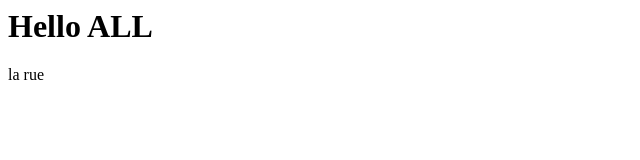
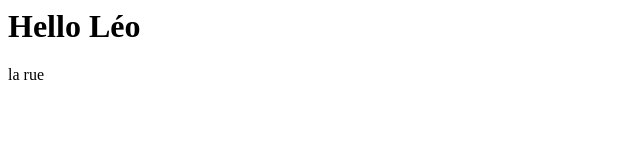
Before and after one commit to GoldVetal/Projet-GIT, a plain HTML site: page index.html in a window 1280 px wide. Shown: the full height of the page, 0-640 px from the left. Drawn offline with Linux system fonts and the light colour scheme.

Commit message:
Ajout Léo

```diff
--- a/index.html
+++ b/index.html
@@ -1,2 +1,2 @@
-<h1>Hello ALL</h1>
+<h1>Hello Léo</h1>
 <p>la rue</p>
```
